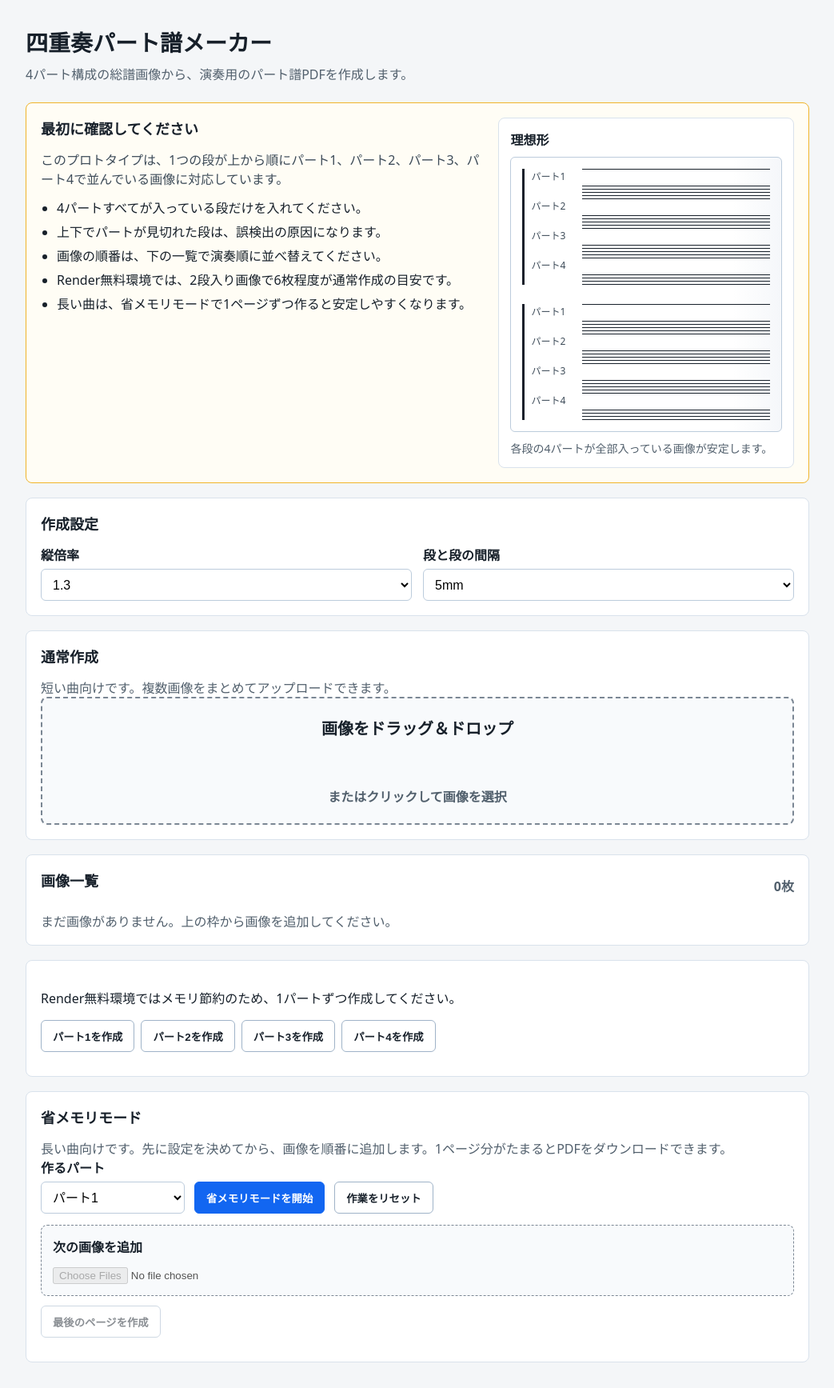
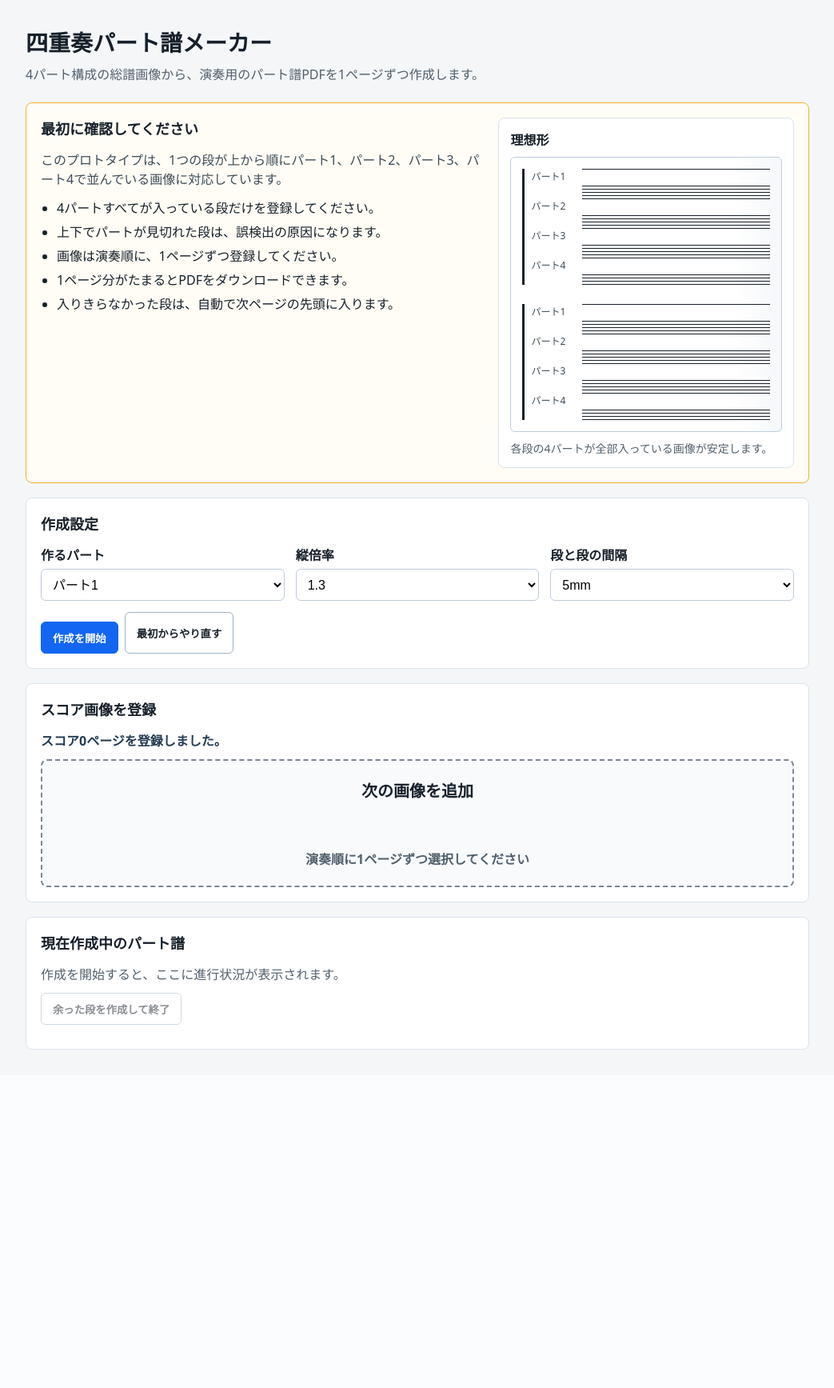
Before and after one commit to okakki-0525/quartet-part-maker, a Flask app: page / in a window 1280 px wide. Shown: the whole page at 80% size, without its empty margins (118-1161 px from the left). After the commit the page ends 1312 px from the top, so only its background shows below. Run offline with Flask 3, Linux system fonts and the light colour scheme.

Commit message:
一括モード廃止省メモリモードのみ

```diff
--- a/app.py
+++ b/app.py
@@ -10,9 +10,8 @@ from pathlib import Path
 
 from flask import Flask, jsonify, render_template, request, send_file
 from PIL import Image
-from werkzeug.utils import secure_filename
 
-from extract_part import PARTS, crop_part, extract_to_pdf, find_systems, mm_to_px, preprocess_page_image
+from extract_part import PARTS, crop_part, find_systems, mm_to_px, preprocess_page_image
 
 
 app = Flask(__name__)
@@ -48,25 +47,6 @@ def make_job_dir() -> Path:
     return job_dir
 
 
-def save_uploads(job_dir: Path) -> list[Path]:
-    files = request.files.getlist("images")
-    if not files:
-        raise ValueError("画像ファイルを選択してください。")
-
-    input_dir = job_dir / "inputs"
-    input_dir.mkdir()
-    paths: list[Path] = []
-    for index, file_storage in enumerate(files, start=1):
-        original_name = file_storage.filename or f"image_{index}.jpg"
-        if not allowed_file(original_name):
-            raise ValueError(f"対応していないファイル形式です: {original_name}")
-        safe_name = secure_filename(original_name) or f"image_{index}.jpg"
-        path = input_dir / f"{index:03d}_{safe_name}"
-        file_storage.save(path)
-        paths.append(path)
-    return paths
-
-
 def resize_for_web(image: Image.Image) -> Image.Image:
     width, height = image.size
     longest_side = max(width, height)
@@ -77,30 +57,6 @@ def resize_for_web(image: Image.Image) -> Image.Image:
     return image.resize(size, Image.Resampling.LANCZOS).convert("RGB")
 
 
-def preprocess_uploads(input_paths: list[Path], job_dir: Path) -> list[Path]:
-    preprocessed_dir = job_dir / "preprocessed"
-    preprocessed_dir.mkdir()
-    output_paths: list[Path] = []
-
-    for index, input_path in enumerate(input_paths, start=1):
-        with Image.open(input_path) as opened:
-            image = resize_for_web(opened.convert("RGB"))
-        image = preprocess_page_image(
-            image,
-            enabled=True,
-            deskew_max_angle=WEB_DESKEW_ANGLE,
-            deskew_step=WEB_DESKEW_STEP,
-            normalize_strength=WEB_NORMALIZE_STRENGTH,
-        )
-        output_path = preprocessed_dir / f"{index:03d}.jpg"
-        image.save(output_path, quality=88)
-        output_paths.append(output_path)
-        image.close()
-        gc.collect()
-
-    return output_paths
-
-
 def form_float(name: str, default: float, min_value: float, max_value: float) -> float:
     raw_value = request.form.get(name, str(default))
     try:
@@ -108,35 +64,6 @@ def form_float(name: str, default: float, min_value: float, max_value: float) ->
     except ValueError as exc:
         raise ValueError(f"{name} の値が不正です。") from exc
     return max(min_value, min(max_value, value))
-
-
-def build_pdf(input_paths: list[Path], output_path: Path, part: int) -> None:
-    vertical_scale = form_float("vertical_scale", 1.3, 1.0, 1.6)
-    gap_mm = form_float("gap_mm", 5.0, 0.0, 15.0)
-    extract_to_pdf(
-        inputs=input_paths,
-        output=output_path,
-        part=str(part),
-        percentile=70.0,
-        detect_x_margin_ratio=0.07,
-        crop_x_margin_ratio=0.02,
-        y_margin_ratio=0.55,
-        gap_mm=gap_mm,
-        page_width_mm=210.0,
-        page_height_mm=297.0,
-        page_margin_mm=12.0,
-        dpi=200,
-        rehearsal_marks=True,
-        clean_strength=1.7,
-        vertical_scale=vertical_scale,
-        preprocess=False,
-        preprocess_deskew_angle=0.0,
-        preprocess_deskew_step=1.0,
-        preprocess_normalize_strength=WEB_NORMALIZE_STRENGTH,
-        preprocess_debug_dir=None,
-        debug_dir=None,
-    )
-    gc.collect()
 
 
 def memory_job_dir(session_id: str) -> Path:
@@ -182,6 +109,8 @@ def make_memory_state(part: int, vertical_scale: float, gap_mm: float) -> dict:
         "current_y": margin_px,
         "current_count": 0,
         "crop_serial": 1,
+        "uploaded_pages": 0,
+        "extracted_systems": 0,
         "ready_pages": [],
     }
 
@@ -266,6 +195,7 @@ def process_memory_uploads(job_dir: Path, state: dict) -> tuple[int, bool]:
     overflowed = False
     part_index = PARTS[str(state["part"])]
 
+    uploaded_count = 0
     for file_storage in files:
         original_name = file_storage.filename or "image.jpg"
         if not allowed_file(original_name):
@@ -300,41 +230,17 @@ def process_memory_uploads(job_dir: Path, state: dict) -> tuple[int, bool]:
             processed_systems += 1
 
         image.close()
+        uploaded_count += 1
         gc.collect()
 
+    state["uploaded_pages"] = int(state.get("uploaded_pages", 0)) + uploaded_count
+    state["extracted_systems"] = int(state.get("extracted_systems", 0)) + processed_systems
     return processed_systems, overflowed
-
-
-def send_and_cleanup(path: Path, job_dir: Path, download_name: str):
-    response = send_file(path, as_attachment=True, download_name=download_name)
-    response.call_on_close(lambda: shutil.rmtree(job_dir, ignore_errors=True))
-    return response
 
 
 @app.get("/")
 def index():
     return render_template("index.html")
-
-
-@app.post("/generate/<int:part>")
-def generate_part(part: int):
-    if part not in {1, 2, 3, 4}:
-        return jsonify({"error": "パートは1から4で指定してください。"}), 400
-    job_dir = make_job_dir()
-    try:
-        input_paths = save_uploads(job_dir)
-        preprocessed_paths = preprocess_uploads(input_paths, job_dir)
-        output_path = job_dir / f"part{part}.pdf"
-        build_pdf(preprocessed_paths, output_path, part)
-        return send_and_cleanup(output_path, job_dir, f"part{part}.pdf")
-    except Exception as exc:
-        shutil.rmtree(job_dir, ignore_errors=True)
-        return jsonify({"error": str(exc)}), 400
-
-
-@app.post("/generate/all")
-def generate_all():
-    return jsonify({"error": "Render無料環境では、メモリ節約のため1パートずつ作成してください。"}), 400
 
 
 @app.post("/memory/start")
--- a/static/app.js
+++ b/static/app.js
@@ -1,9 +1,3 @@
-const fileInput = document.getElementById("fileInput");
-const dropZone = document.getElementById("dropZone");
-const imageList = document.getElementById("imageList");
-const emptyMessage = document.getElementById("emptyMessage");
-const imageCount = document.getElementById("imageCount");
-const statusText = document.getElementById("status");
 const verticalScale = document.getElementById("verticalScale");
 const gapMm = document.getElementById("gapMm");
 const memoryPart = document.getElementById("memoryPart");
@@ -13,165 +7,68 @@ const memoryFileInput = document.getElementById("memoryFileInput");
 const memoryFinish = document.getElementById("memoryFinish");
 const memoryStatus = document.getElementById("memoryStatus");
 const memoryDownloads = document.getElementById("memoryDownloads");
+const registeredPages = document.getElementById("registeredPages");
 
-let items = [];
-let nextId = 1;
 let memorySessionId = null;
 let memoryState = null;
-
-function setStatus(message, isError = false) {
-  statusText.textContent = message;
-  statusText.classList.toggle("error", isError);
-}
+let lastReadyPageCount = 0;
 
 function setMemoryStatus(message, isError = false) {
   memoryStatus.textContent = message;
   memoryStatus.classList.toggle("error", isError);
 }
 
-function addFiles(files) {
-  Array.from(files)
-    .filter((file) => file.type.startsWith("image/"))
-    .forEach((file) => {
-      items.push({
-        id: nextId++,
-        file,
-        url: URL.createObjectURL(file),
-      });
-    });
-  renderList();
+function selectedPartLabel() {
+  const part = memoryState ? memoryState.part : memoryPart.value;
+  return `パート${part}`;
 }
 
-function renderList() {
-  imageList.innerHTML = "";
-  items.forEach((item, index) => {
-    const li = document.createElement("li");
-    li.className = "image-item";
-
-    const number = document.createElement("div");
-    number.className = "number";
-    number.textContent = index + 1;
-
-    const thumbnail = document.createElement("img");
-    thumbnail.src = item.url;
-    thumbnail.alt = item.file.name;
-
-    const info = document.createElement("div");
-    info.className = "file-info";
-    const name = document.createElement("strong");
-    name.textContent = item.file.name;
-    const size = document.createElement("span");
-    size.textContent = `${Math.round(item.file.size / 1024)} KB`;
-    info.append(name, size);
-
-    const controls = document.createElement("div");
-    controls.className = "item-controls";
-    controls.append(
-      controlButton("↑", () => moveItem(index, -1), index === 0),
-      controlButton("↓", () => moveItem(index, 1), index === items.length - 1),
-      controlButton("削除", () => removeItem(index), false, "danger")
-    );
-
-    li.append(number, thumbnail, info, controls);
-    imageList.appendChild(li);
-  });
-
-  imageCount.textContent = `${items.length}枚`;
-  emptyMessage.hidden = items.length > 0;
-}
-
-function controlButton(label, onClick, disabled = false, className = "") {
-  const button = document.createElement("button");
-  button.type = "button";
-  button.textContent = label;
-  button.disabled = disabled;
-  if (className) button.classList.add(className);
-  button.addEventListener("click", onClick);
-  return button;
-}
-
-function moveItem(index, direction) {
-  const target = index + direction;
-  if (target < 0 || target >= items.length) return;
-  [items[index], items[target]] = [items[target], items[index]];
-  renderList();
-}
-
-function removeItem(index) {
-  URL.revokeObjectURL(items[index].url);
-  items.splice(index, 1);
-  renderList();
-}
-
-function makeFormData() {
-  const formData = new FormData();
-  items.forEach((item) => {
-    formData.append("images", item.file, item.file.name);
-  });
-  formData.append("vertical_scale", verticalScale.value);
-  formData.append("gap_mm", gapMm.value);
-  return formData;
-}
-
-function setButtonsDisabled(disabled) {
-  document.querySelectorAll("button").forEach((button) => {
-    button.disabled = disabled;
-  });
-  renderList();
-  updateMemoryControls();
-}
-
-async function generate(url, filename) {
-  if (items.length === 0) {
-    setStatus("画像を追加してください。", true);
-    return;
-  }
-
-  setButtonsDisabled(true);
-  setStatus("PDFを作成しています。少し待ってください。");
-  try {
-    const response = await fetch(url, {
-      method: "POST",
-      body: makeFormData(),
-    });
-    if (!response.ok) {
-      const data = await response.json().catch(() => ({}));
-      throw new Error(data.error || "PDFファイルの作成に失敗しました。");
-    }
-    const blob = await response.blob();
-    downloadBlob(blob, filename);
-    setStatus("作成が完了しました。");
-  } catch (error) {
-    setStatus(error.message, true);
-  } finally {
-    setButtonsDisabled(false);
-  }
-}
-
-function downloadBlob(blob, filename) {
-  const url = URL.createObjectURL(blob);
-  const anchor = document.createElement("a");
-  anchor.href = url;
-  anchor.download = filename;
-  document.body.appendChild(anchor);
-  anchor.click();
-  anchor.remove();
-  URL.revokeObjectURL(url);
+function updateRegisteredPages() {
+  const count = memoryState ? Number(memoryState.uploaded_pages || 0) : 0;
+  registeredPages.textContent = `スコア${count}ページを登録しました。`;
 }
 
 function updateMemoryControls() {
   const active = Boolean(memorySessionId);
   memoryFileInput.disabled = !active;
-  memoryFinish.disabled = !active || !memoryState || memoryState.current_count === 0;
+  memoryFinish.disabled = !active || !memoryState || Number(memoryState.current_count || 0) === 0;
   memoryStart.disabled = active;
   memoryPart.disabled = active;
   verticalScale.disabled = active;
   gapMm.disabled = active;
 }
 
+function renderProgress(defaultMessage = "") {
+  if (!memoryState) {
+    setMemoryStatus(defaultMessage || "作成を開始すると、ここに進行状況が表示されます。");
+    return;
+  }
+
+  const part = selectedPartLabel();
+  const totalSystems = Number(memoryState.extracted_systems || 0);
+  const readyPages = memoryState.ready_pages || [];
+  const latestReady = readyPages[readyPages.length - 1];
+
+  if (readyPages.length > lastReadyPageCount && latestReady) {
+    setMemoryStatus(
+      `${part}の${latestReady.page}ページ目が作成できるようになりました。まだ入りきらなかった段があるので次ページの先頭に入れます。`
+    );
+    lastReadyPageCount = readyPages.length;
+    return;
+  }
+
+  if (defaultMessage) {
+    setMemoryStatus(defaultMessage);
+    return;
+  }
+
+  setMemoryStatus(`${part}の${totalSystems}段目まで抽出しました。`);
+}
+
 function renderMemoryDownloads() {
   memoryDownloads.innerHTML = "";
   if (!memorySessionId || !memoryState) return;
+
   memoryState.ready_pages.forEach((page) => {
     const link = document.createElement("a");
     link.href = `/memory/${memorySessionId}/download/${page.page}`;
@@ -186,29 +83,35 @@ async function startMemoryMode() {
   formData.append("part", memoryPart.value);
   formData.append("vertical_scale", verticalScale.value);
   formData.append("gap_mm", gapMm.value);
-  setMemoryStatus("省メモリモードを開始しています。");
+  setMemoryStatus("作成を開始しています。");
+
   try {
     const response = await fetch("/memory/start", {
       method: "POST",
       body: formData,
     });
     const data = await response.json();
-    if (!response.ok) throw new Error(data.error || "省メモリモードを開始できませんでした。");
+    if (!response.ok) throw new Error(data.error || "作成を開始できませんでした。");
+
     memorySessionId = data.session_id;
     memoryState = data.state;
-    setMemoryStatus(data.message);
+    lastReadyPageCount = 0;
+    updateRegisteredPages();
     renderMemoryDownloads();
-    updateMemoryControls();
+    renderProgress(`${selectedPartLabel()}の0段目まで抽出しました。`);
   } catch (error) {
     setMemoryStatus(error.message, true);
+  } finally {
+    updateMemoryControls();
   }
 }
 
 async function addMemoryImages(files) {
   if (!memorySessionId) {
-    setMemoryStatus("先に省メモリモードを開始してください。", true);
+    setMemoryStatus("先に作成を開始してください。", true);
     return;
   }
+
   const selected = Array.from(files).filter((file) => file.type.startsWith("image/"));
   if (selected.length === 0) return;
 
@@ -217,6 +120,7 @@ async function addMemoryImages(files) {
   memoryFileInput.disabled = true;
   memoryFinish.disabled = true;
   setMemoryStatus("画像を処理しています。");
+
   try {
     const response = await fetch(`/memory/${memorySessionId}/add`, {
       method: "POST",
@@ -224,9 +128,11 @@ async function addMemoryImages(files) {
     });
     const data = await response.json();
     if (!response.ok) throw new Error(data.error || "画像の処理に失敗しました。");
+
     memoryState = data.state;
-    setMemoryStatus(data.message);
+    updateRegisteredPages();
     renderMemoryDownloads();
+    renderProgress();
   } catch (error) {
     setMemoryStatus(error.message, true);
   } finally {
@@ -236,16 +142,28 @@ async function addMemoryImages(files) {
 
 async function finishMemoryPage() {
   if (!memorySessionId) return;
-  setMemoryStatus("最後のページを作成しています。");
+
+  setMemoryStatus("余った段をPDFにしています。");
   try {
     const response = await fetch(`/memory/${memorySessionId}/finish`, {
       method: "POST",
     });
     const data = await response.json();
-    if (!response.ok) throw new Error(data.error || "最後のページを作成できませんでした。");
+    if (!response.ok) throw new Error(data.error || "余った段をPDFにできませんでした。");
+
+    const previousReadyCount = memoryState ? memoryState.ready_pages.length : 0;
     memoryState = data.state;
-    setMemoryStatus(data.message);
+    lastReadyPageCount = previousReadyCount;
+    updateRegisteredPages();
     renderMemoryDownloads();
+
+    const latestReady = memoryState.ready_pages[memoryState.ready_pages.length - 1];
+    if (latestReady && memoryState.ready_pages.length > previousReadyCount) {
+      setMemoryStatus(`パート${memoryState.part}の${latestReady.page}ページ目が作成できるようになりました。`);
+      lastReadyPageCount = memoryState.ready_pages.length;
+    } else {
+      renderProgress("余った段はありません。");
+    }
   } catch (error) {
     setMemoryStatus(error.message, true);
   } finally {
@@ -257,39 +175,15 @@ async function clearMemoryMode() {
   if (memorySessionId) {
     await fetch(`/memory/${memorySessionId}/clear`, { method: "POST" }).catch(() => {});
   }
+
   memorySessionId = null;
   memoryState = null;
+  lastReadyPageCount = 0;
   memoryDownloads.innerHTML = "";
-  setMemoryStatus("省メモリモードの作業をリセットしました。");
+  updateRegisteredPages();
+  setMemoryStatus("作成を開始すると、ここに進行状況が表示されます。");
   updateMemoryControls();
 }
-
-fileInput.addEventListener("change", () => {
-  addFiles(fileInput.files);
-  fileInput.value = "";
-});
-
-dropZone.addEventListener("dragover", (event) => {
-  event.preventDefault();
-  dropZone.classList.add("dragover");
-});
-
-dropZone.addEventListener("dragleave", () => {
-  dropZone.classList.remove("dragover");
-});
-
-dropZone.addEventListener("drop", (event) => {
-  event.preventDefault();
-  dropZone.classList.remove("dragover");
-  addFiles(event.dataTransfer.files);
-});
-
-document.querySelectorAll("[data-part]").forEach((button) => {
-  button.addEventListener("click", () => {
-    const part = button.dataset.part;
-    generate(`/generate/${part}`, `part${part}.pdf`);
-  });
-});
 
 memoryStart.addEventListener("click", startMemoryMode);
 memoryClear.addEventListener("click", clearMemoryMode);
@@ -299,5 +193,5 @@ memoryFileInput.addEventListener("change", () => {
   memoryFileInput.value = "";
 });
 
-renderList();
+updateRegisteredPages();
 updateMemoryControls();
--- a/static/styles.css
+++ b/static/styles.css
@@ -149,7 +149,7 @@ h2 {
   color: #52606d;
 }
 
-#fileInput {
+#memoryFileInput {
   display: none;
 }
 
@@ -240,10 +240,15 @@ select {
 }
 
 .item-controls,
-.part-actions {
+.part-actions,
+.start-row {
   display: flex;
   flex-wrap: wrap;
   gap: 8px;
+}
+
+.start-row {
+  margin-top: 14px;
 }
 
 button {
@@ -305,17 +310,14 @@ button.danger {
   min-width: 180px;
 }
 
-.memory-upload {
-  margin-top: 14px;
-  padding: 14px;
-  border: 1px dashed #7b8794;
-  border-radius: 8px;
-  background: #f8fafc;
-  cursor: pointer;
+.page-count {
+  margin: 0 0 12px;
+  font-weight: 700;
+  color: #243b53;
 }
 
-.memory-upload input {
-  margin-top: 8px;
+.memory-upload {
+  margin-top: 0;
 }
 
 .memory-actions {
--- a/templates/index.html
+++ b/templates/index.html
@@ -10,7 +10,7 @@
     <main class="app">
       <header class="header">
         <h1>四重奏パート譜メーカー</h1>
-        <p>4パート構成の総譜画像から、演奏用のパート譜PDFを作成します。</p>
+        <p>4パート構成の総譜画像から、演奏用のパート譜PDFを1ページずつ作成します。</p>
       </header>
 
       <section class="guide-section" aria-labelledby="guide-title">
@@ -18,11 +18,11 @@
           <h2 id="guide-title">最初に確認してください</h2>
           <p>このプロトタイプは、1つの段が上から順にパート1、パート2、パート3、パート4で並んでいる画像に対応しています。</p>
           <ul>
-            <li>4パートすべてが入っている段だけを入れてください。</li>
+            <li>4パートすべてが入っている段だけを登録してください。</li>
             <li>上下でパートが見切れた段は、誤検出の原因になります。</li>
-            <li>画像の順番は、下の一覧で演奏順に並べ替えてください。</li>
-            <li>Render無料環境では、2段入り画像で6枚程度が通常作成の目安です。</li>
-            <li>長い曲は、省メモリモードで1ページずつ作ると安定しやすくなります。</li>
+            <li>画像は演奏順に、1ページずつ登録してください。</li>
+            <li>1ページ分がたまるとPDFをダウンロードできます。</li>
+            <li>入りきらなかった段は、自動で次ページの先頭に入ります。</li>
           </ul>
         </div>
         <div class="ideal-card" aria-label="理想的な画像の例">
@@ -57,6 +57,15 @@
         <h2 id="settings-title">作成設定</h2>
         <div class="settings-grid">
           <label>
+            作るパート
+            <select id="memoryPart">
+              <option value="1">パート1</option>
+              <option value="2">パート2</option>
+              <option value="3">パート3</option>
+              <option value="4">パート4</option>
+            </select>
+          </label>
+          <label>
             縦倍率
             <select id="verticalScale">
               <option value="1.0">1.0</option>
@@ -75,62 +84,28 @@
             </select>
           </label>
         </div>
+        <div class="start-row">
+          <button type="button" id="memoryStart" class="primary">作成を開始</button>
+          <button type="button" id="memoryClear">最初からやり直す</button>
+        </div>
       </section>
 
-      <section class="upload-section" aria-labelledby="upload-title">
-        <h2 id="upload-title">通常作成</h2>
-        <p class="section-note">短い曲向けです。複数画像をまとめてアップロードできます。</p>
-        <label id="dropZone" class="drop-zone" for="fileInput">
-          <span class="drop-main">画像をドラッグ＆ドロップ</span>
-          <span class="drop-sub">またはクリックして画像を選択</span>
-          <input id="fileInput" type="file" accept="image/*" multiple>
+      <section class="memory-section" aria-labelledby="memory-title">
+        <h2 id="memory-title">スコア画像を登録</h2>
+        <p id="registeredPages" class="page-count">スコア0ページを登録しました。</p>
+        <label class="drop-zone memory-upload" for="memoryFileInput">
+          <span class="drop-main">次の画像を追加</span>
+          <span class="drop-sub">演奏順に1ページずつ選択してください</span>
+          <input id="memoryFileInput" type="file" accept="image/*" multiple disabled>
         </label>
       </section>
 
-      <section class="list-section" aria-labelledby="list-title">
-        <div class="list-header">
-          <h2 id="list-title">画像一覧</h2>
-          <span id="imageCount">0枚</span>
+      <section class="progress-section" aria-labelledby="progress-title">
+        <h2 id="progress-title">現在作成中のパート譜</h2>
+        <p id="memoryStatus" class="status" role="status">作成を開始すると、ここに進行状況が表示されます。</p>
+        <div class="memory-actions">
+          <button type="button" id="memoryFinish" disabled>余った段を作成して終了</button>
         </div>
-        <ol id="imageList" class="image-list"></ol>
-        <p id="emptyMessage" class="empty-message">まだ画像がありません。上の枠から画像を追加してください。</p>
-      </section>
-
-      <section class="actions-section" aria-label="PDF作成">
-        <p class="action-note">Render無料環境ではメモリ節約のため、1パートずつ作成してください。</p>
-        <div class="part-actions">
-          <button type="button" data-part="1">パート1を作成</button>
-          <button type="button" data-part="2">パート2を作成</button>
-          <button type="button" data-part="3">パート3を作成</button>
-          <button type="button" data-part="4">パート4を作成</button>
-        </div>
-        <p id="status" class="status" role="status"></p>
-      </section>
-
-      <section class="memory-section" aria-labelledby="memory-title">
-        <h2 id="memory-title">省メモリモード</h2>
-        <p class="section-note">長い曲向けです。先に設定を決めてから、画像を順番に追加します。1ページ分がたまるとPDFをダウンロードできます。</p>
-        <div class="memory-controls">
-          <label>
-            作るパート
-            <select id="memoryPart">
-              <option value="1">パート1</option>
-              <option value="2">パート2</option>
-              <option value="3">パート3</option>
-              <option value="4">パート4</option>
-            </select>
-          </label>
-          <button type="button" id="memoryStart" class="primary">省メモリモードを開始</button>
-          <button type="button" id="memoryClear">作業をリセット</button>
-        </div>
-        <label class="memory-upload" for="memoryFileInput">
-          <span>次の画像を追加</span>
-          <input id="memoryFileInput" type="file" accept="image/*" multiple disabled>
-        </label>
-        <div class="memory-actions">
-          <button type="button" id="memoryFinish" disabled>最後のページを作成</button>
-        </div>
-        <p id="memoryStatus" class="status" role="status"></p>
         <div id="memoryDownloads" class="download-list"></div>
       </section>
     </main>
```
